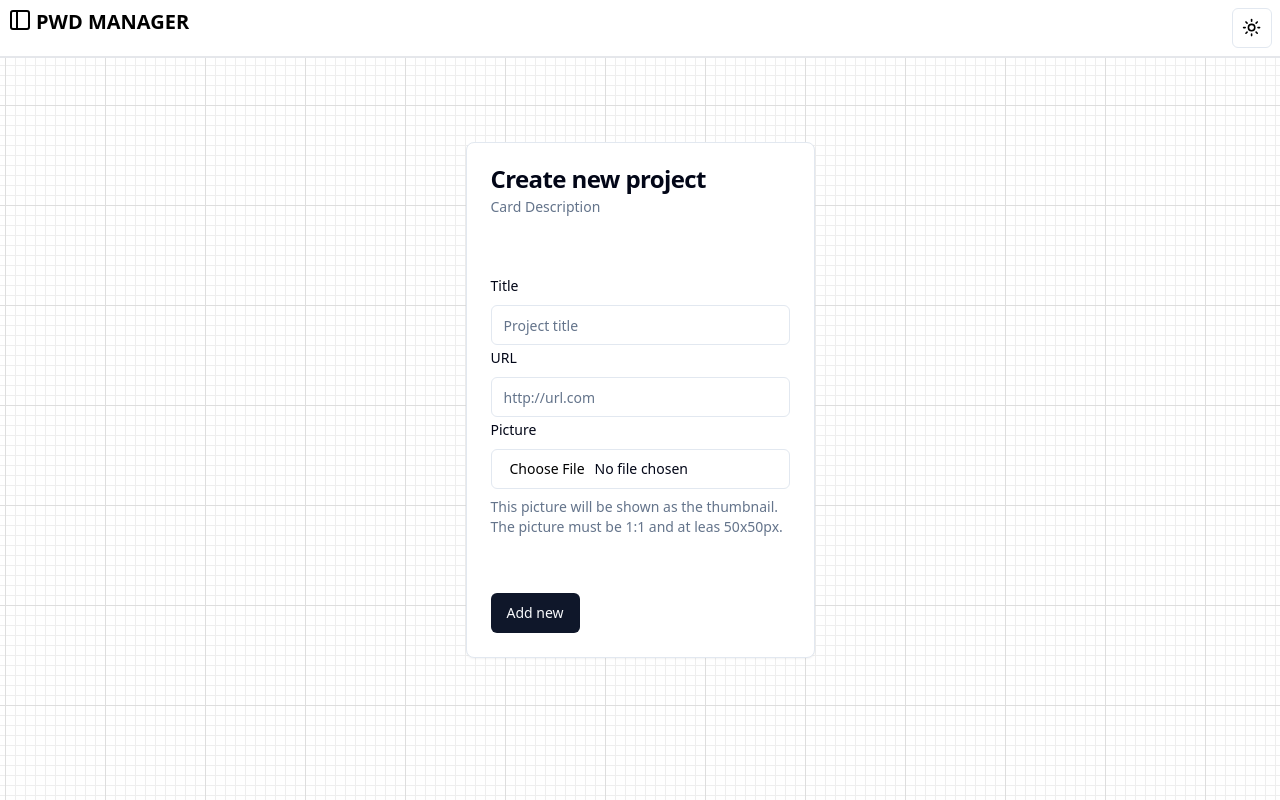
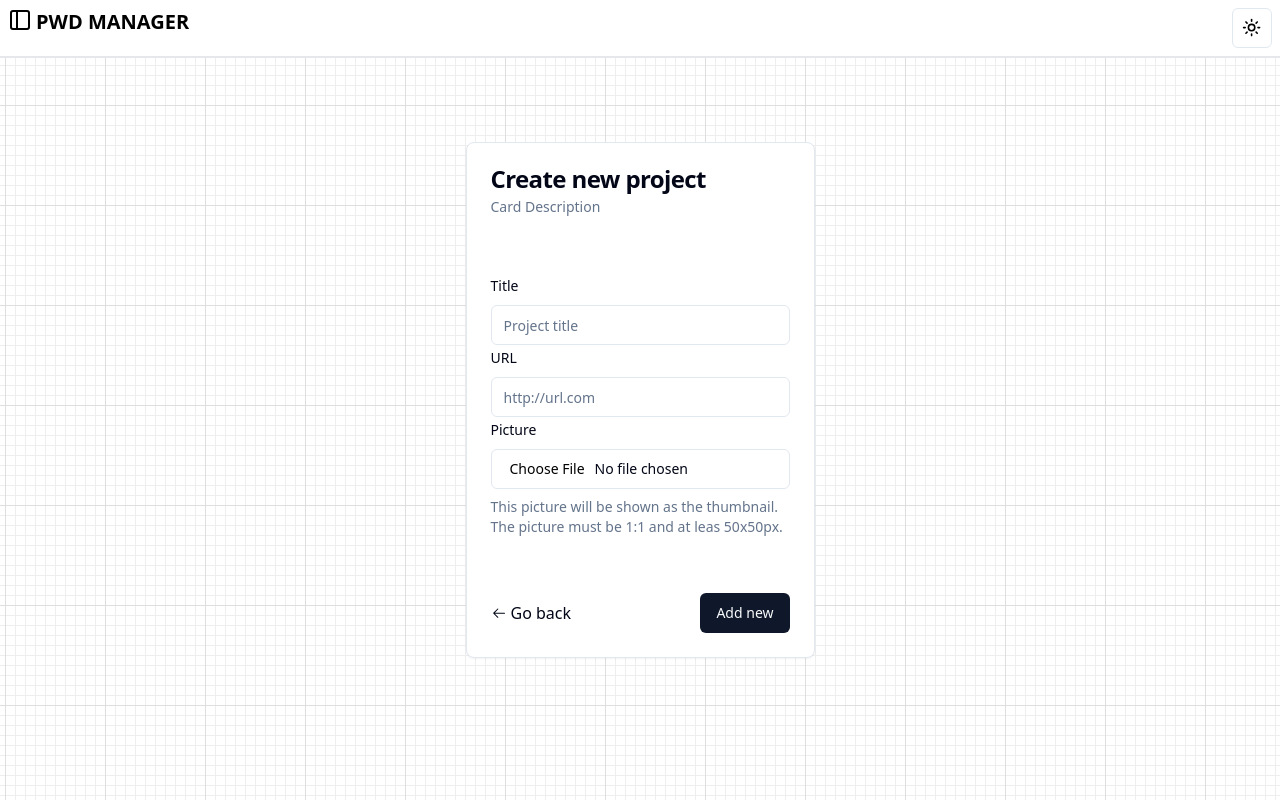
Before and after one commit to estherogami/password-manager, a Next.js app: page /new in a window 1280 px wide. Built offline with nearby package versions, Linux system fonts and the light colour scheme.

Commit message:
Styling of the formpage, added goback button

```diff
--- a/app/new/page.tsx
+++ b/app/new/page.tsx
@@ -15,6 +15,8 @@ import {
 } from "@/components/ui/form"
 import { Input } from "@/components/ui/input"
 import { Label } from "@/components/ui/label"
+import { GoArrowLeft } from "react-icons/go";
+
 
 import {
   Card,
@@ -24,6 +26,7 @@ import {
   CardHeader,
   CardTitle,
 } from "@/components/ui/card"
+import Link from "next/link"
 
 
 const formSchema = z.object({
@@ -53,7 +56,7 @@ function NewProjectPage() {
 
   return (
     <div className="flex flex-wrap flex-row h-full max-h-100 justify-center content-center bg-[url('/images/graph-paper.svg')] bg-opacity-25">
-      <div className="">
+      <div>
       <Card>
         <Form {...form}>
           <form onSubmit={form.handleSubmit(onSubmit)} className="space-y-8">
@@ -89,7 +92,8 @@ function NewProjectPage() {
                 )}
               />
             </CardContent>
-            <CardFooter>
+            <CardFooter className="flex justify-between">
+              <Link href="/" className=" items-center flex gap-1 text-slate"><GoArrowLeft /> Go back</Link>
               <Button type="submit">Add new</Button>
             </CardFooter>
           </form>
```
